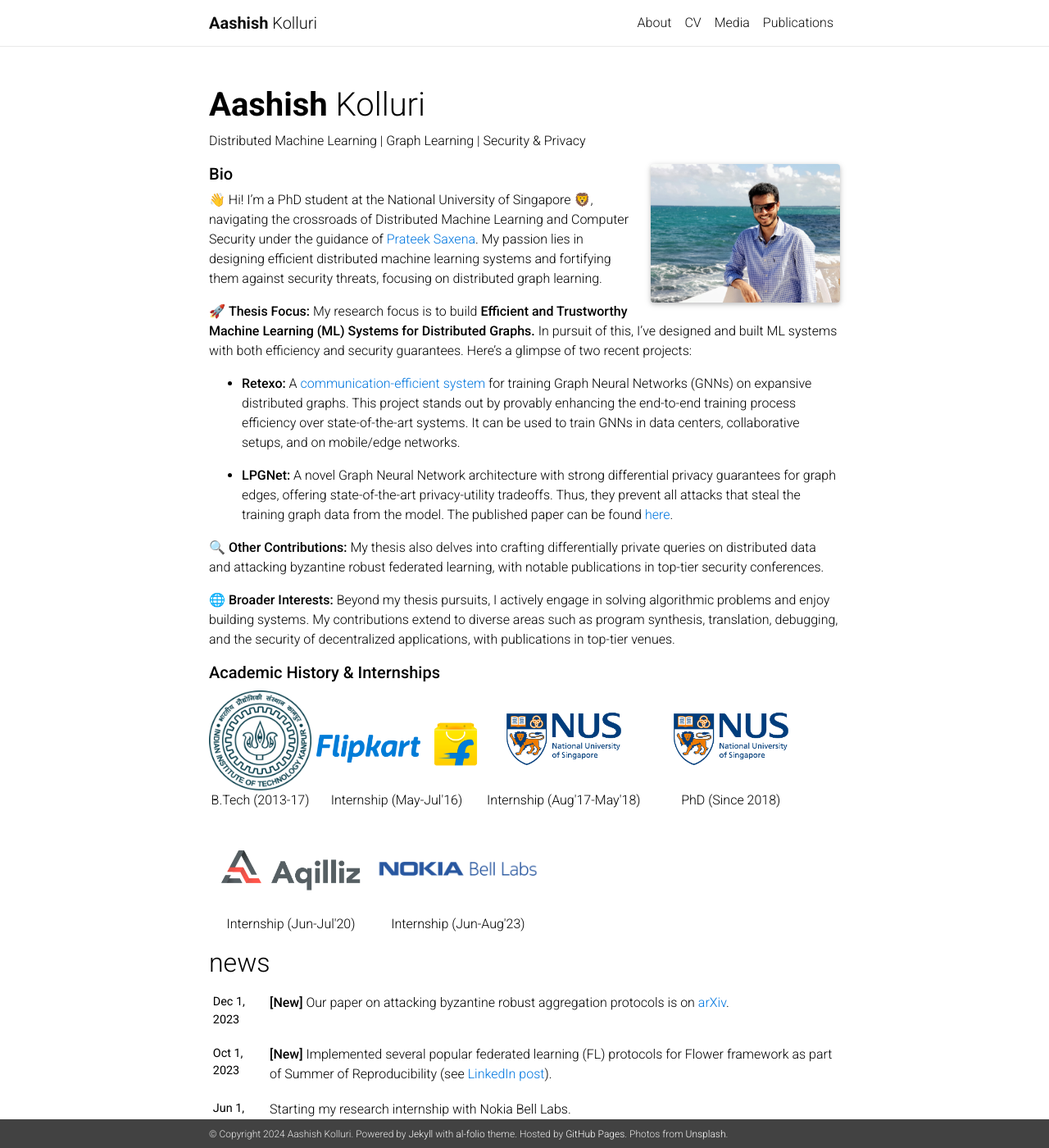
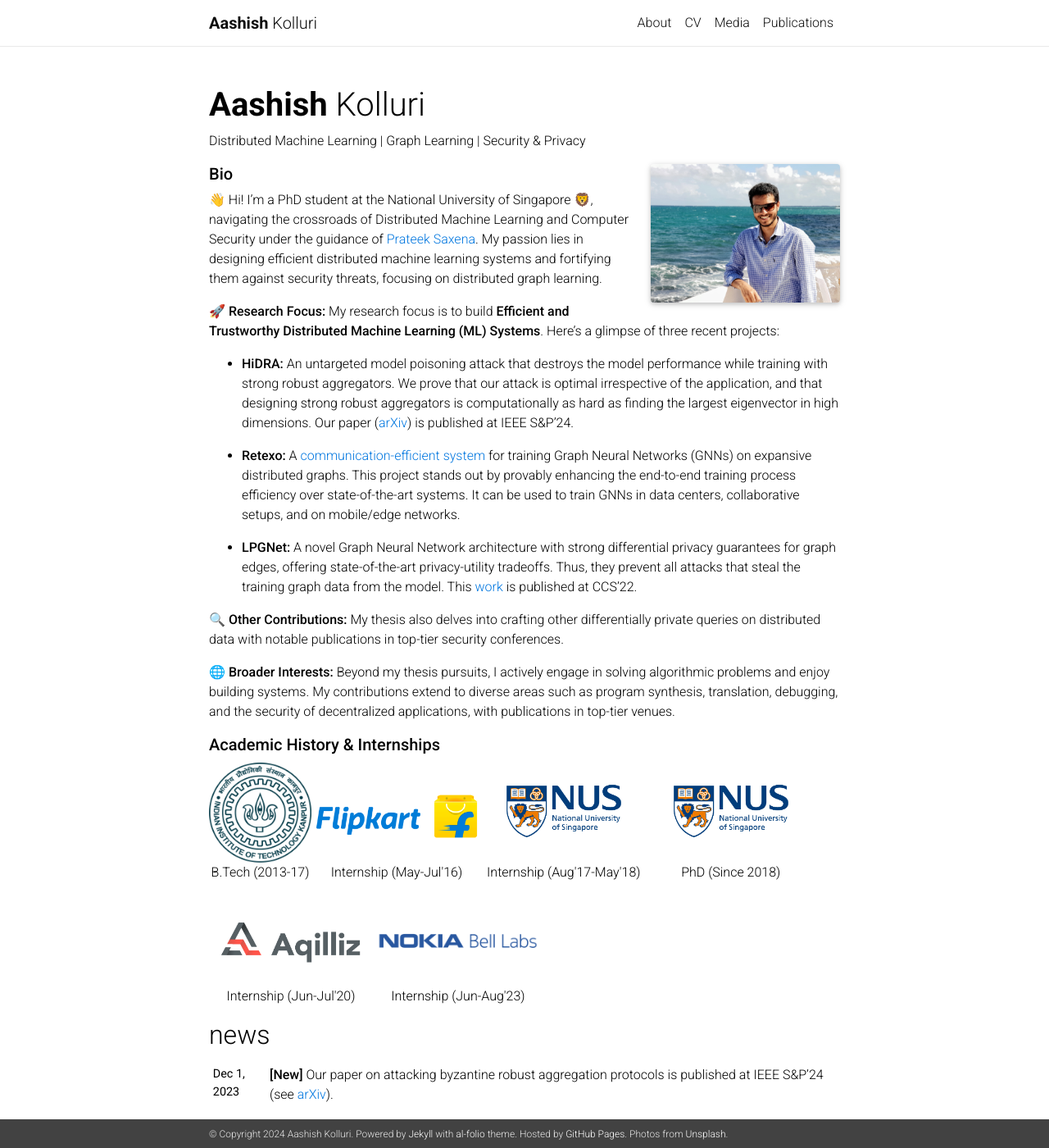
Before and after one commit to aashishkolluri/aashishkolluri.github.io, a Jekyll site: the page built from _pages/about.md, in a window 1280 px wide and 1400 px high. Shown: the whole window at 82% size. Built offline with Jekyll 4.4.1, drawn with Linux system fonts in a browser that asks for light colours; nearby versions of some CDN libraries; a style sheet for code colours, icons or effects is not loaded.

Commit message:
updated the new paper

```diff
--- a/_bibliography/papers.bib
+++ b/_bibliography/papers.bib
@@ -198,7 +198,7 @@
     year={2023},
     publisher = {},
     website = {},
-    booktitle = {Arxiv},
+    booktitle = {IEEE S&P},
     series = {},
     abstract = {Training modern neural networks or models typically requires averaging over a sample of high-dimensional vectors. Poisoning attacks can skew or bias the average vectors used to train the model, forcing the model to learn specific patterns or avoid learning anything useful. Byzantine robust aggregation is a principled algorithmic defense against such biasing. Robust aggregators can bound the maximum bias in computing centrality statistics, such as mean, even when some fraction of inputs are arbitrarily corrupted. Designing such aggregators is challenging when dealing with high dimensions. However, the first polynomial-time algorithms with strong theoretical bounds on the bias have recently been proposed. Their bounds are independent of the number of dimensions, promising a conceptual limit on the power of poisoning attacks in their ongoing arms race against defenses. In this paper, we show a new attack called HIDRA on practical realization of strong defenses which subverts their claim of dimension-independent bias. HIDRA highlights a novel computational bottleneck that has not been a concern of prior information-theoretic analysis. Our experimental evaluation shows that our attacks almost completely destroy the model performance, whereas existing attacks with the same goal fail to have much effect. Our findings leave the arms race between poisoning attacks and provable defenses wide open.},
     website = {https://arxiv.org/abs/2312.14461},
--- a/_pages/about.md
+++ b/_pages/about.md
@@ -21,13 +21,15 @@
 ##### **Bio**
 👋 Hi! I'm a PhD student at the National University of Singapore 🦁, navigating the crossroads of Distributed Machine Learning and Computer Security under the guidance of [Prateek Saxena](https://www.comp.nus.edu.sg/~prateeks/){:target="\_blank"}. My passion lies in designing efficient distributed machine learning systems and fortifying them against security threats, focusing on distributed graph learning.
 
-🚀 **Thesis Focus:** My research focus is to build **Efficient and Trustworthy Machine Learning (ML) Systems for Distributed Graphs.** In pursuit of this, I've designed and built ML systems with both efficiency and security guarantees. Here's a glimpse of two recent projects:
+🚀 **Research Focus:** My research focus is to build **Efficient and Trustworthy Distributed Machine Learning (ML) Systems**. Here's a glimpse of three recent projects:
+
+ - **HiDRA:** An untargeted model poisoning attack that destroys the model performance while training with strong robust aggregators. We prove that our attack is optimal irrespective of the application, and that designing strong robust aggregators is computationally as hard as finding the largest eigenvector in high dimensions. Our paper ([arXiv](https://arxiv.org/abs/2312.14461)) is published at IEEE S&P'24.
 
  - **Retexo:** A [communication-efficient system](https://github.com/aashishkolluri/retexo-distributed) for training Graph Neural Networks (GNNs) on expansive distributed graphs. This project stands out by provably enhancing the end-to-end training process efficiency over state-of-the-art systems. It can be used to train GNNs in data centers, collaborative setups, and on mobile/edge networks.
 
- - **LPGNet:** A novel Graph Neural Network architecture with strong differential privacy guarantees for graph edges, offering state-of-the-art privacy-utility tradeoffs. Thus, they prevent all attacks that steal the training graph data from the model. The published paper can be found [here](https://dl.acm.org/doi/abs/10.1145/3548606.3560705).
+ - **LPGNet:** A novel Graph Neural Network architecture with strong differential privacy guarantees for graph edges, offering state-of-the-art privacy-utility tradeoffs. Thus, they prevent all attacks that steal the training graph data from the model. This [work](https://dl.acm.org/doi/abs/10.1145/3548606.3560705) is published at CCS'22.
 
-🔍 **Other Contributions:** My thesis also delves into crafting differentially private queries on distributed data and attacking byzantine robust federated learning, with notable publications in top-tier security conferences.
+🔍 **Other Contributions:** My thesis also delves into crafting other differentially private queries on distributed data with notable publications in top-tier security conferences.
 
 🌐 **Broader Interests:** Beyond my thesis pursuits, I actively engage in solving algorithmic problems and enjoy building systems. My contributions extend to diverse areas such as program synthesis, translation, debugging, and the security of decentralized applications, with publications in top-tier venues.
 
```
Also changed, not shown: _news/announcement_12.md (+1 -1 lines), 1 other file.
